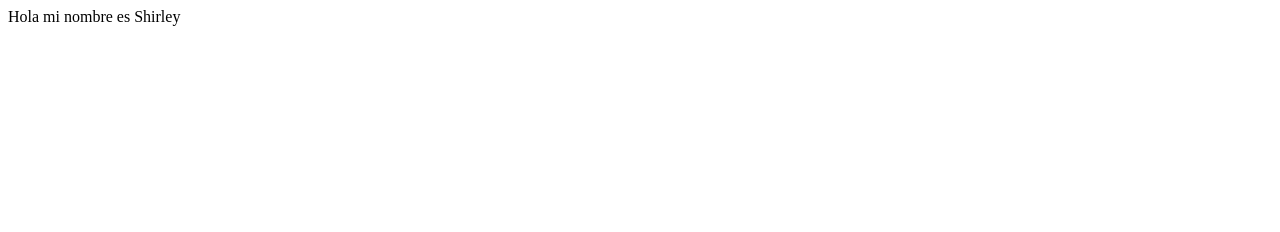
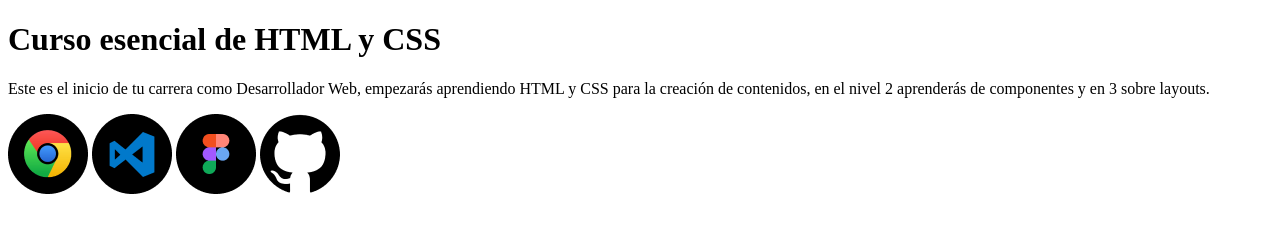
Before and after one commit to ShirleyET/curso-esencial-html-css, a plain HTML site: page index.html in a window 1280 px wide. Drawn offline with Linux system fonts and the light colour scheme.

Commit message:
Hemos agregado las imágenes de los logos del setup

```diff
--- a/index.html
+++ b/index.html
@@ -1,12 +1,22 @@
 <!DOCTYPE html>
-<html lang="en">
+<html lang="es">
 <head>
     <meta charset="UTF-8">
-    <meta http-equiv="X-UA-Compatible" content="IE=edge">
     <meta name="viewport" content="width=device-width, initial-scale=1.0">
-    <title>Document</title>
+    <title>El Blog de Shirley</title>
 </head>
 <body>
-    Hola mi nombre es Shirley
+    <h1>
+        Curso esencial de HTML y CSS
+    </h1>
+    <p>
+        Este es el inicio de tu carrera como Desarrollador Web, empezarás aprendiendo HTML y CSS para la creación de contenidos,
+        en el nivel 2 aprenderás de componentes y en 3 sobre layouts.
+    </p>
+    <img src="images/google-chrome.png" alt="Logo de Google Chrome" title="Logo de Google Chrome">
+    <img src="images/visual-studio-code.png" alt="Logo del editor de código Visual Studo Code" title="Logo del editor de código Visual Studo Code">
+    <img src="images/figma.png" alt="Logo de Figma" title="Logo de Figma">
+    <img src="images/github.png" alt="Logo de GitHub" title="Logo de GitHub" >
+
 </body>
 </html>
```
Also changed, not shown: images/figma.png (added), images/github.png (added), images/google-chrome.png (added), images/visual-studio-code.png (added).
